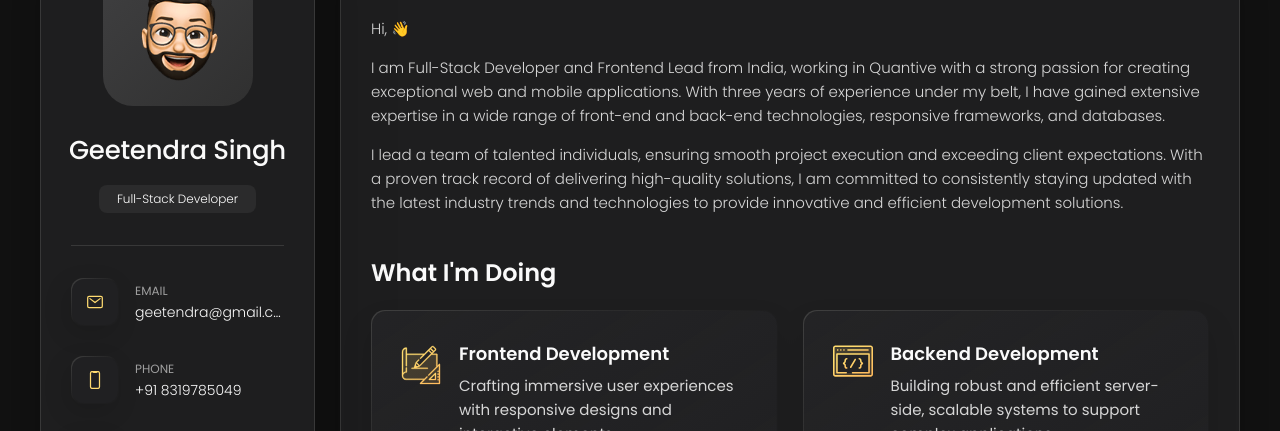
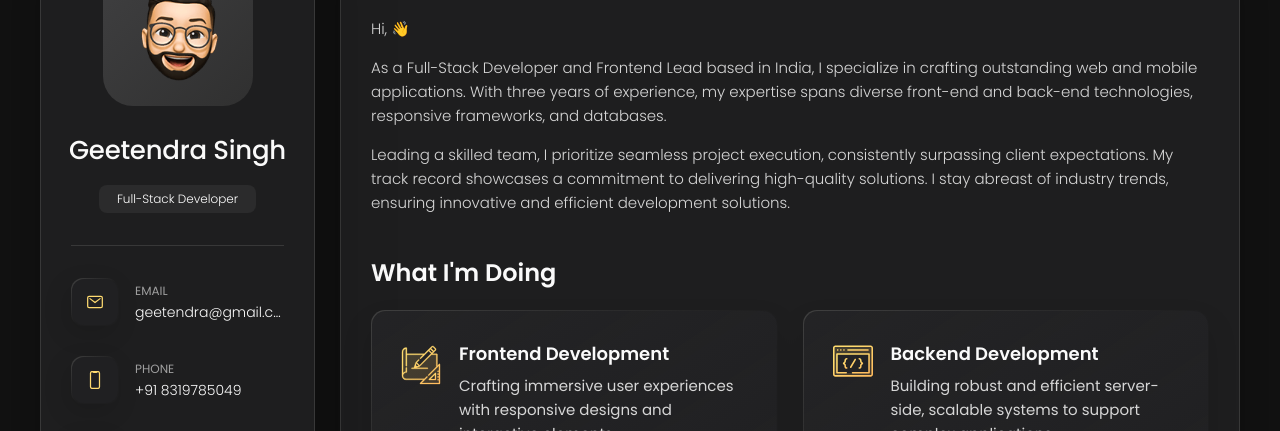
Before and after one commit to Geetendra1/my-portfolio, a plain HTML site: page index.html in a window 1280 px wide. Shown: the part 162-593 px from the top of the page. Drawn offline with nearby package versions, Linux system fonts and the light colour scheme.

Commit message:
made some changes in about

```diff
--- a/index.html
+++ b/index.html
@@ -220,13 +220,10 @@
         <section class="about-text">
           <p>Hi,  &#128075; </p>
           <p>
-            I am Full-Stack Developer and Frontend Lead from India, working in Quantive with a strong passion for creating exceptional web and mobile applications.
-            With three years of experience under my belt, I have gained extensive expertise in a wide range of front-end and back-end technologies, responsive frameworks, and databases.
-          </p>
+            As a Full-Stack Developer and Frontend Lead based in India, I specialize in crafting outstanding web and mobile applications. With three years of experience, my expertise spans diverse front-end and back-end technologies, responsive frameworks, and databases.          </p>
 
           <p>
-            I lead a team of talented individuals, ensuring smooth project execution and exceeding client expectations.
-             With a proven track record of delivering high-quality solutions, I am committed to consistently staying updated with the latest industry trends and technologies to provide innovative and efficient development solutions.
+            Leading a skilled team, I prioritize seamless project execution, consistently surpassing client expectations. My track record showcases a commitment to delivering high-quality solutions. I stay abreast of industry trends, ensuring innovative and efficient development solutions.
           </p>
         </section>
 
```
